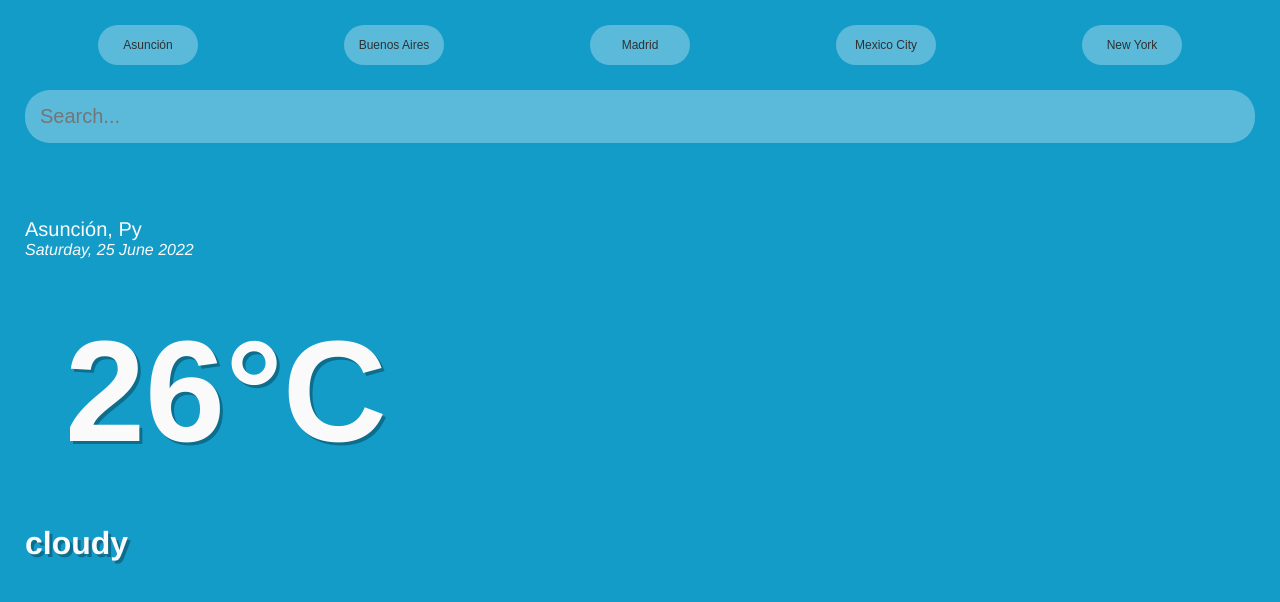
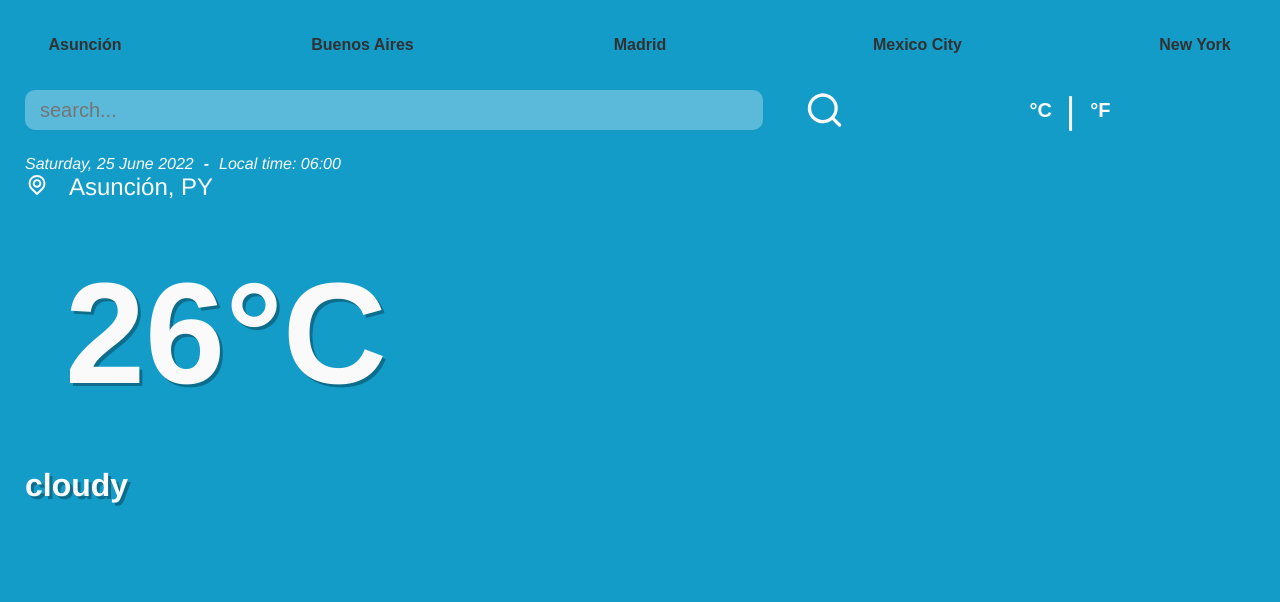
Before and after one commit to lZarzao/weather-app, a React (Create React App) app: page / in a window 1280 px wide. Shown: the top 602 px of the page. Built offline with nearby package versions, Linux system fonts and the light colour scheme.

Commit message:
second front idea

```diff
--- a/src/App.js
+++ b/src/App.js
@@ -1,22 +1,10 @@
-import UilReact from '@iconscout/react-unicons/icons/uil-react';
 import NavBar from './components/nav-bar';
+import SearchBar from './components/search-bar';
+import Location from './components/location'
 
 const api = {
   key: "2abd254968449e3f2aca30a513bc1f53",
   base: "https://api.openweathermap.org/data/3.0"
-}
-
-const dateBuilder = (d) => {
-  console.log(d)
-  let months = ["January", "February", "March", "April", "May", "June", "July", "August", "September", "October", "November", "December"]
-  let days = ["Sunday", "Monday", "Tuesday", "Wednesday", "Thursday", "Friday", "Saturday"];
-
-  let day = days[d.getDay()];
-  let date = d.getDate();
-  let month = months[d.getMonth()];
-  let year = d.getFullYear();
-
-  return `${day}, ${date} ${month} ${year}`
 }
 
 function App() {
@@ -24,17 +12,8 @@ function App() {
     <div className="app">
       <main>
         <NavBar />
-        <div className="search-box">
-          <input type="text" className="search-bar" placeholder="Search..."/>
-        </div>
-        <div className="location-info">
-          <div className="location">
-            <p>Asunción, Py</p>
-          </div>
-          <div className="date">
-            <p>{dateBuilder(new Date())}</p>
-          </div>
-        </div>
+        <SearchBar />
+        <Location />
         <div className="weather-info">
           <div className="temp">
             <h1>26°C</h1>
--- /dev/null
+++ b/src/components/location.jsx
@@ -0,0 +1,34 @@
+import React from "react";
+import { UilLocationPoint } from '@iconscout/react-unicons';
+
+function Location() {
+
+    const dateBuilder = (d) => {
+        console.log(d)
+        let months = ["January", "February", "March", "April", "May", "June", "July", "August", "September", "October", "November", "December"]
+        let days = ["Sunday", "Monday", "Tuesday", "Wednesday", "Thursday", "Friday", "Saturday"];
+
+        let day = days[d.getDay()];
+        let date = d.getDate();
+        let month = months[d.getMonth()];
+        let year = d.getFullYear();
+
+        return `${day}, ${date} ${month} ${year}`
+        }
+
+    return (
+    <div className="location-info">
+        <div className="date">
+            <p>{dateBuilder(new Date())}</p>
+            <p className="separator">-</p>
+            <p>Local time: 06:00</p>
+        </div>
+        <div className="location">
+            <UilLocationPoint size={24} className="location-icon" />
+            <p>Asunción, PY</p>
+        </div>
+    </div>
+    )
+}
+
+export default Location;
--- /dev/null
+++ b/src/components/search-bar.jsx
@@ -0,0 +1,19 @@
+import React from "react";
+import { UilSearch } from '@iconscout/react-unicons';
+
+function SearchBar() {
+
+    return (
+    <div className="search-box">
+          <input type="text" className="search-bar" placeholder="search..."/>
+          <UilSearch size={30} className="search-icon" />
+          <div className="weather-unit">
+            <button name="celcius">°C</button>
+            <p>|</p>
+            <button name="farenheit">°F</button>
+          </div>
+    </div>
+    )
+}
+
+export default SearchBar;
--- a/src/index.css
+++ b/src/index.css
@@ -30,43 +30,44 @@ main {
   width: 100%;
   height: 40px;
   display: flex;
-  justify-content: space-around;
+  justify-content: space-between;
   margin: 0 auto 25px;
 }
 
 .cities-button {
-  width: 100px;
+  width: 120px;
   appearance: none;
   background: none;
   border: none;
   outline: none;
 
-  background-color: rgba(255, 255, 255, 0.3);
-
-  border-radius: 25px;
+  border-radius: 10px;
 
   cursor: pointer;
 
-  font-size: 12px;
+  font-size: 16px;
   color: var(--main-search-text);
+  font-weight: 700;
 
   transition: 0.4s ease;
 }
 
 .cities-button:hover {
-  background-color: rgba(255, 255, 255, 0.5);
-  font-weight: 700;
+  background-color: rgba(255, 255, 255, 0.3);
 }
 
 .search-box {
   width: 100%;
-  margin: 0 0 75px;
+  height: 40px;
+  margin: 0 0 25px;
+  display: flex;
 }
 
 .search-box .search-bar {
   display: block;
-  width: 100%;
-  padding: 15px;
+  width: 60%;
+  height: 100%;
+  padding-left: 15px;
 
   appearance: none;
   background: none;
@@ -74,12 +75,13 @@ main {
   outline: none;
 
   background-color: rgba(255, 255, 255, 0.3);
-  border-radius: 25px;
+  border-radius: 10px;
 
   box-shadow: 0px 5px rgba(0, 0, 0, 0.01);
 
   font-size: 20px;
   color: var(--main-search-text);
+  text-transform: capitalize;
 
   transition: 0.4s ease;
 }
@@ -88,15 +90,69 @@ main {
   background-color: rgba(255, 255, 255, 0.5);
 }
 
+.search-box .search-bar::placeholder {
+    text-transform: lowercase;
+}
+
+.search-icon {
+  width: 10%;
+  height: 100%;
+}
+
+.weather-unit {
+  display: flex;
+  width: 30%;
+  justify-content: center;
+}
+
+.weather-unit button {
+  width: 40px;
+  appearance: none;
+  background: none;
+  border: none;
+  outline: none;
+
+  border-radius: 10px;
+
+  font-size: 20px;
+  color: var(--main-text);
+  font-weight: 700;
+
+  cursor: pointer;
+
+  transition: 0.4s ease;
+}
+
+.weather-unit button:hover {
+  background-color: rgba(255, 255, 255, 0.3);
+}
+
+.weather-unit p {
+  font-size: 37px;
+  margin: 0px 5px;
+}
+
+
 .location-info .location {
-  font-size: 20px;
+  font-size: 24px;
   font-weight: 400;
+  display: flex;
+}
+
+.location .location-icon {
+  margin-right: 20px;
 }
 
 .location-info .date {
+  display: flex;
   font-size: 16px;
   font-weight: 300;
   font-style: italic;
+}
+
+.location-info .separator {
+  margin: 0 10px;
+  font-weight: 700;
 }
 
 .weather-info .temp {
```
